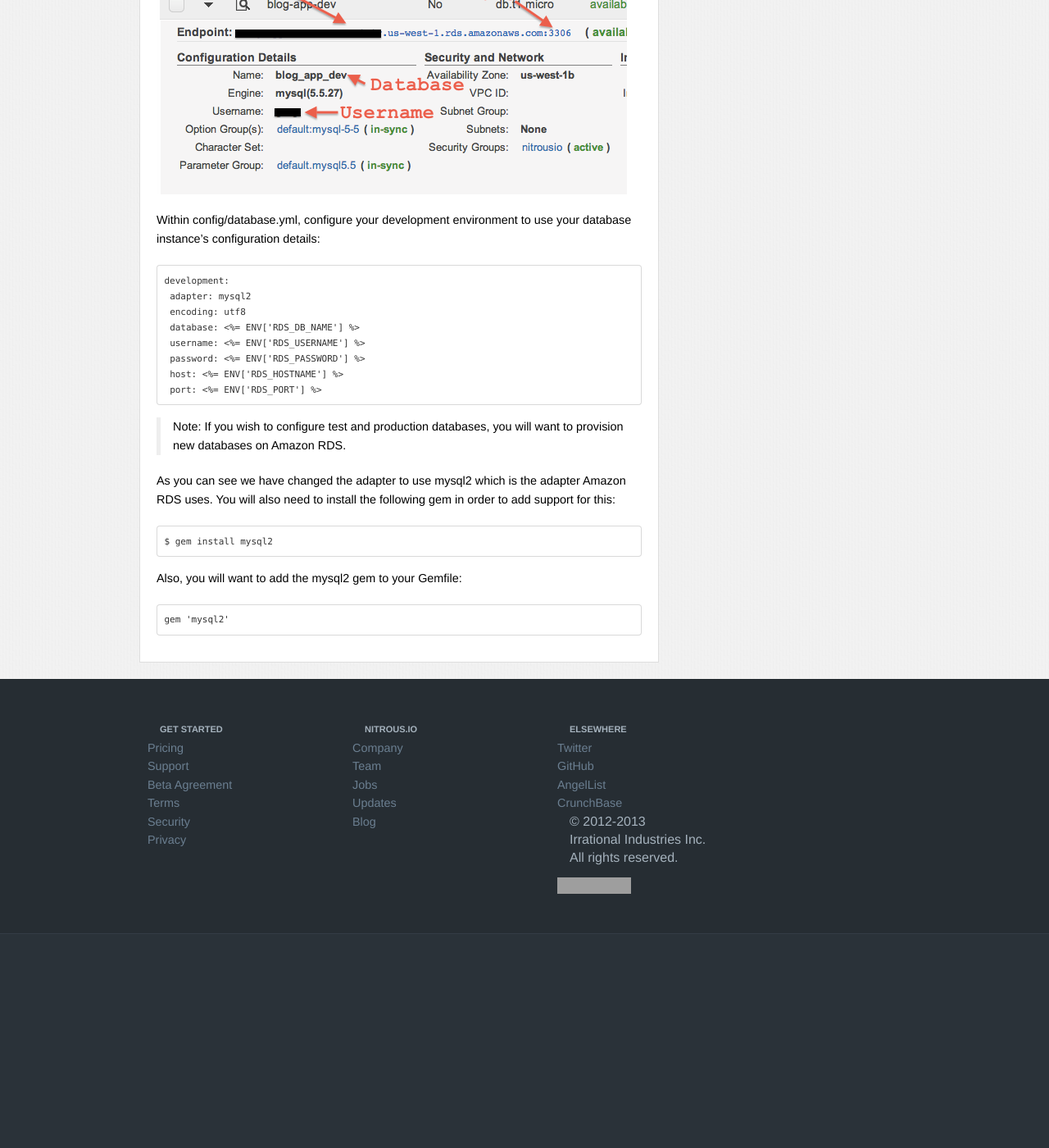
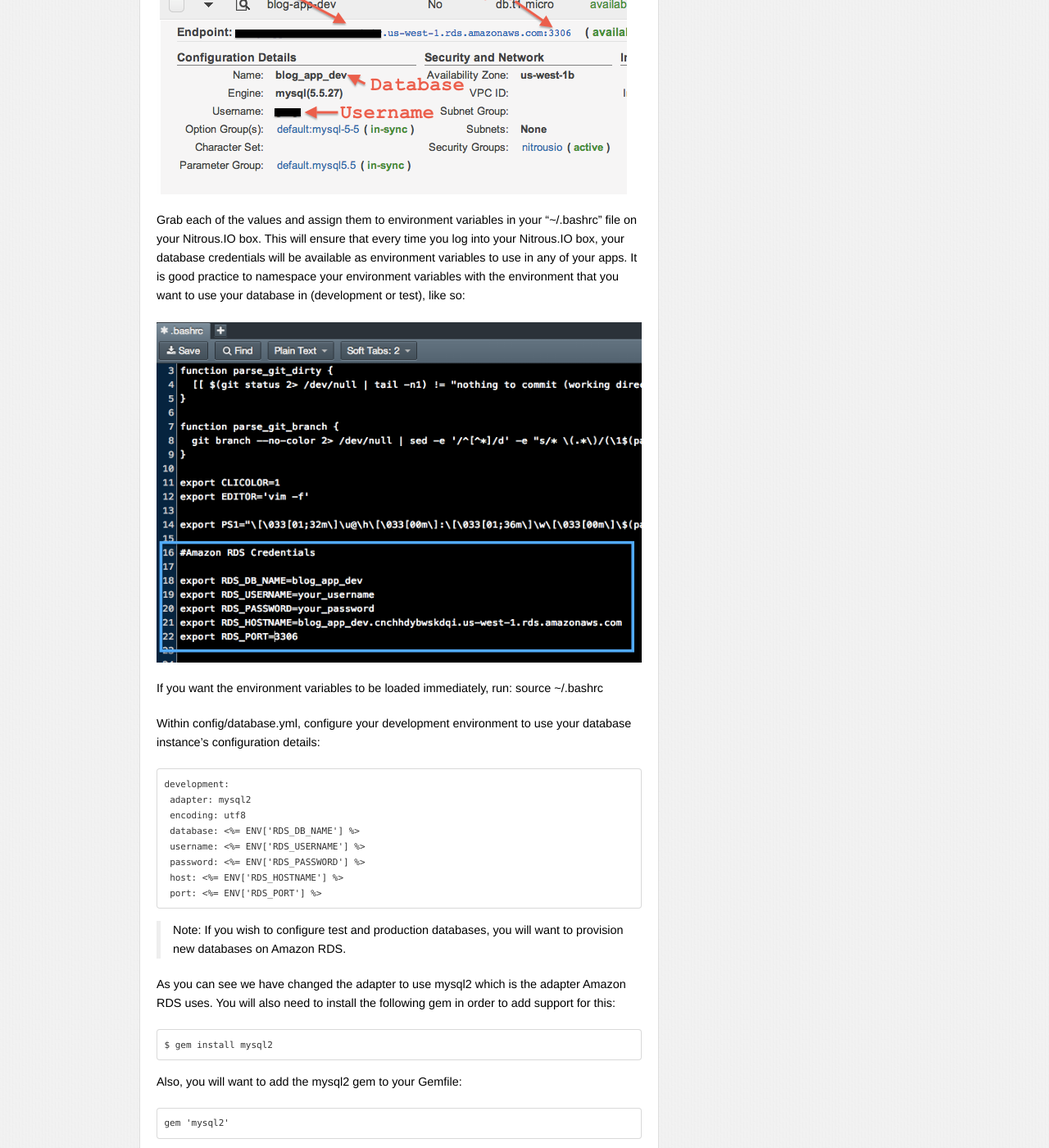
Before and after one commit to pkallberg/help.nitrous.io, a Jekyll site: the page built from _posts/2013-07-19-amazon-rds.md, in a window 1280 px wide and 1400 px high, scrolled down 1590 px. Shown: the whole window at 82% size. Built offline with Jekyll 4.4.1, drawn with Linux system fonts in a browser that asks for light colours; nearby versions of some CDN libraries; some web fonts are replaced; comment, search, counter and statistics services are not loaded; before the commit the page ends 2729 px from its top, so only the background shows below that; grey boxes are pictures that could not be loaded.

Commit message:
updated rds guide to explain env variables in bashrc

```diff
--- a/_posts/2013-07-19-amazon-rds.md
+++ b/_posts/2013-07-19-amazon-rds.md
@@ -35,6 +35,18 @@ In the Instances tab of your [Amazon RDS Console](https://console.aws.amazon.com
 
 ![Amazon RDS Instance Settings](/images/articles/amazon-rds-instance-details.png)
 
+Grab each of the values and assign them to environment variables in your
+"~/.bashrc" file on your Nitrous.IO box. This will ensure that every time you log into your Nitrous.IO box, your
+database credentials will be available as environment variables to use
+in any of your apps. It is good practice to namespace your environment
+variables with the environment that you want to use your database in
+(development or test), like so:
+
+![Env Variables](/images/articles/rds-bashrc.png)
+
+If you want the environment variables to be loaded immediately, run:
+    source ~/.bashrc
+
 Within config/database.yml, configure your development environment to use your database instance's configuration details:
 
     development:
```
Also changed, not shown: images/articles/rds-bashrc.png (added).
